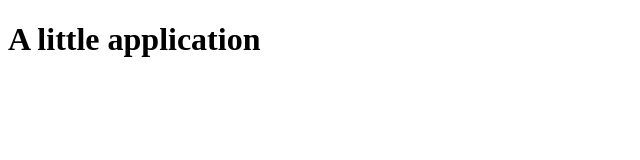
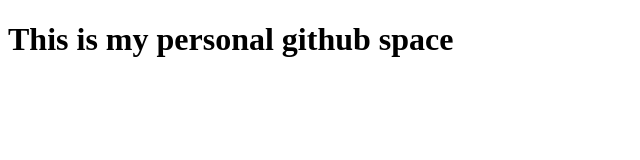
Before and after one commit to biggiebiggie/biggiebiggie.github.io, a plain HTML site: page index.html in a window 1280 px wide. Shown: the whole page, without its empty margins (0-640 px from the left). Drawn offline with Linux system fonts and the light colour scheme.

Commit message:
a slight change of title

```diff
--- a/index.html
+++ b/index.html
@@ -8,7 +8,7 @@
 </head>
 
 <body>
-    <h1>A little application</h1>
+    <h1>This is my personal github space</h1>
 </body>
 
 </html>
```
